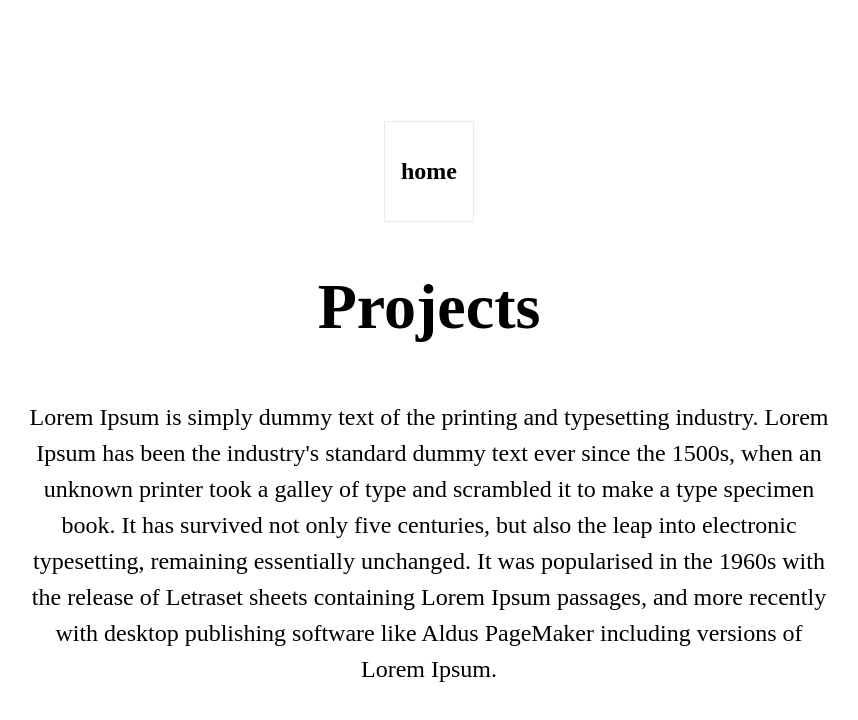
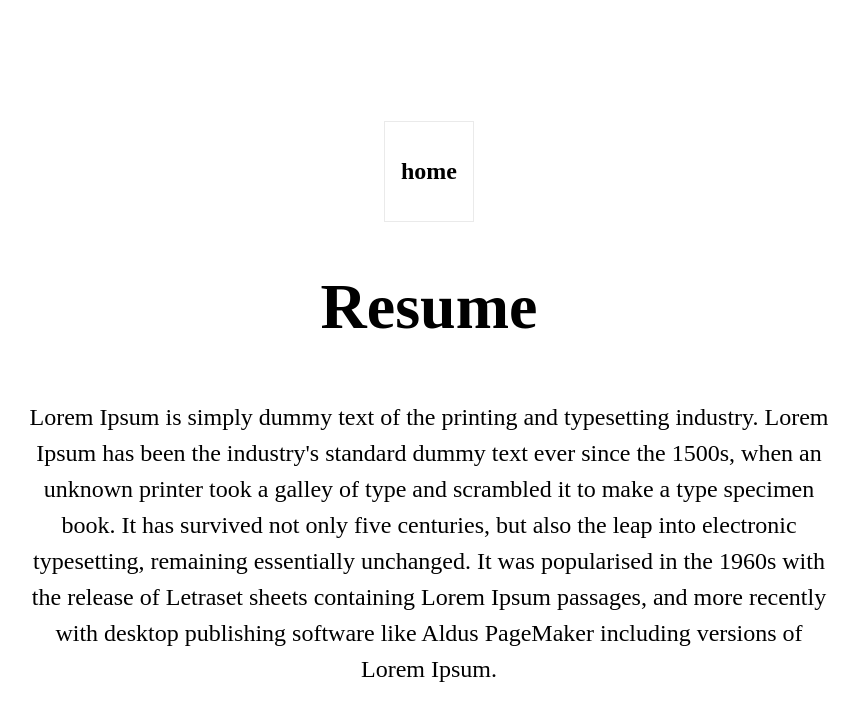
Before and after one commit to chris-plonka/next-site, a Next.js app: page /resume in a window 1280 px wide. Shown: the top 720 px of the page, without its empty margins (211-1069 px from the left). Built offline with nearby package versions, Linux system fonts and the light colour scheme.

Commit message:
Update resume.tsx

```diff
--- a/pages/resume.tsx
+++ b/pages/resume.tsx
@@ -5,12 +5,12 @@ import Link from 'next/link'
 import styles from '@/styles/Home.module.css'
 
 
-export default function Projects(){
+export default function Pesume(){
     return(
 	<div className={styles.container}>
 		  <Link href="/"><a className={styles.cardhome}><h2>home</h2></a></Link>
      <div className={styles.grid}>
-            <h2 className={styles.title}>Projects</h2>
+            <h2 className={styles.title}>Resume</h2>
             <p className={styles.description}>
             Lorem Ipsum is simply dummy text of the printing and typesetting industry. Lorem Ipsum has been the industry's standard dummy text ever since the 1500s, when an unknown printer took a galley of type and scrambled it to make a type specimen book. It has survived not only five centuries, but also the leap into electronic typesetting, remaining essentially unchanged. It was popularised in the 1960s with the release of Letraset sheets containing Lorem Ipsum passages, and more recently with desktop publishing software like Aldus PageMaker including versions of Lorem Ipsum.
             </p>
```
